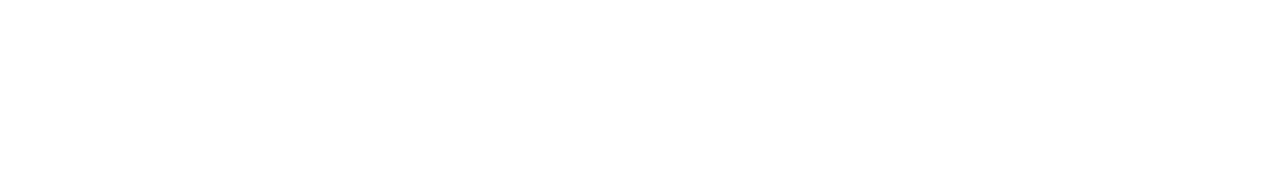
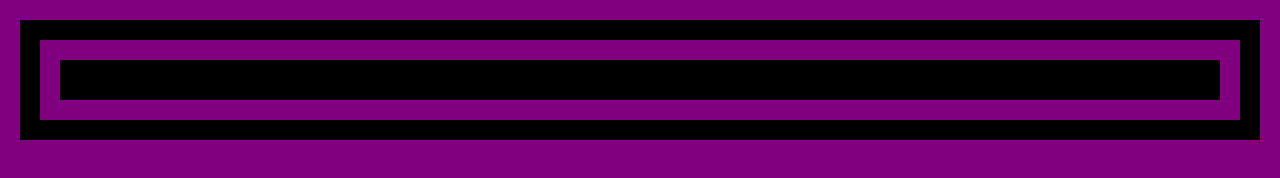
Before and after one commit to KhrystynaKozlovska/git-system, a plain HTML site: page index.html in a window 1280 px wide. Drawn offline with Linux system fonts and the light colour scheme.

Commit message:
Second commit

```diff
--- a/index.html
+++ b/index.html
@@ -2,7 +2,8 @@
 <html lang="en">
 <head>
   <meta charset="UTF-8">
-  <title>Title</title>
+  <title>Git-example</title>
+  <link rel="stylesheet" href="style.css">
 </head>
 <body>
 
--- a/style.css
+++ b/style.css
@@ -0,0 +1,5 @@
+* {
+  background: purple;
+  margin: 20px;
+  border: 20px solid #000;
+}
```
